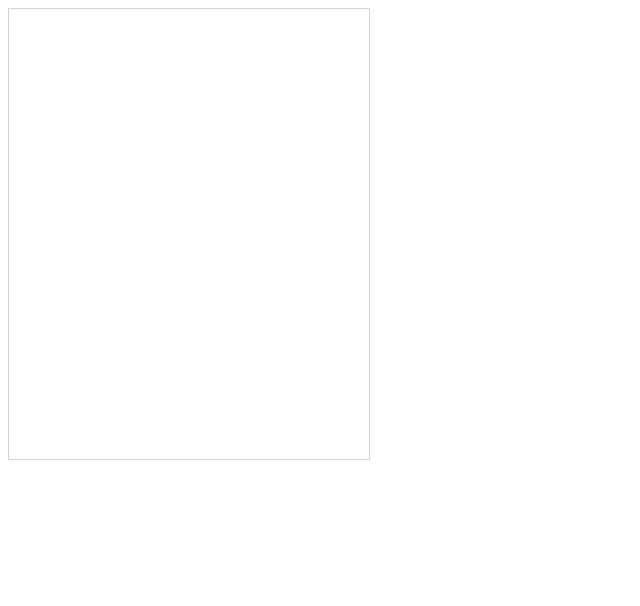
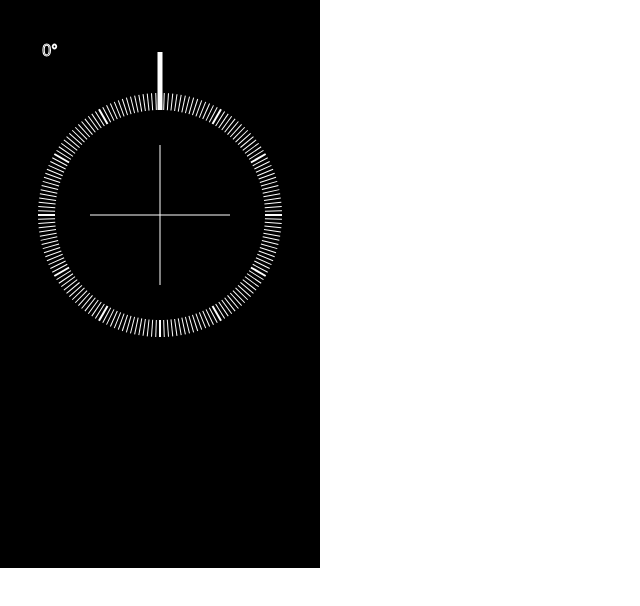
Before and after one commit to island205/H5Compass, a website: page index.html in a window 1280 px wide. Shown: the whole page, without its empty margins (0-640 px from the left). Drawn offline with nearby package versions, Linux system fonts and the light colour scheme.

Commit message:
it works

```diff
--- a/index.html
+++ b/index.html
@@ -2,37 +2,24 @@
 <html lang="en">
   <head>
     <meta charset="UTF-8">
-    <title>H5Gradienter</title>
+    <title>H5Compass</title>
+    <meta name="viewport" content="initial-scale=1.0, minimum-scale=1.0, maximum-scale=1.0, user-scalable=no">
+    <style type="text/css">
+      html, body {
+        height: 100%;
+        width: 100%;
+        margin: 0;
+        padding: 0;
+      }
+      #canvas {
+        width: 320px;
+        height: 568px;
+      }
+    </style>
   </head>
   <body>
-    <canvas id="myCanvas" width="360" height="450" style="border:1px solid #d3d3d3;">
-    <script type="text/javascript">
-    function deviceOrientationListener(event) {
-      var c = document.getElementById("myCanvas");
-      var ctx = c.getContext("2d");
-      ctx.clearRect(0, 0, c.width, c.height);
-      ctx.fillStyle = "#FF7777";
-      ctx.font = "14px Verdana";
-      ctx.fillText("Alpha: " + Math.round(event.alpha), 10, 20);
-      ctx.beginPath();
-      ctx.moveTo(180, 75);
-      ctx.lineTo(210, 75);
-      ctx.arc(180, 75, 60, 0, event.alpha * Math.PI / 180);
-      ctx.fill();
-      ctx.fillStyle = "#FF6600";
-      ctx.fillText("Beta: " + Math.round(event.beta), 10, 140);
-      ctx.beginPath();
-      ctx.fillRect(180, 150, event.beta, 90);
-      ctx.fillStyle = "#FF0000";
-      ctx.fillText("Gamma: " + Math.round(event.gamma), 10, 270);
-      ctx.beginPath();
-      ctx.fillRect(90, 340, 180, event.gamma);
-    }
-    if(window.DeviceOrientationEvent) {
-    window.addEventListener('deviceorientation', deviceOrientationListener)
-    } else {
-    alert("Sorry your browser doesn't support Device Orientation")
-    }
-    </script>
+    <div id="canvas"></div>
+    <script type="text/javascript" src="./bower_components/raphael/raphael.js"></script>
+    <script type="text/javascript" src="./index.js"></script>
   </body>
 </html>
--- /dev/null
+++ b/index.js
@@ -0,0 +1,57 @@
+var canvas = Raphael('canvas', 320, 568)
+canvas.rect(0, 0, 320, 568).attr('fill', 'black')
+// center point 160 215
+// cross: length 140
+// inner circle r 105
+// outer circle r 125
+// north length 58 width 5
+// deg circle r 150
+var cross = canvas.set()
+var crossStyle = {
+  stroke: 'white',
+  'stroke-width': 1
+}
+cross.push(
+  canvas.path('M90 215L230 215').attr(crossStyle),
+  canvas.path('M160 145L160 285').attr(crossStyle)
+)
+var northBar = canvas.path('M160 110L160 52').attr({
+  stroke: 'white',
+  'stroke-width': 5
+})
+var compass = canvas.set()
+var strokeWidth
+var billet
+for (var i = 0; i < 360 ; i = i + 2) {
+  if (i%30 == 0) {
+    strokeWidth = 2
+  } else {
+    strokeWidth = 1
+  }
+  billet = canvas.path('M160 110L160 93').attr({
+      stroke: 'white',
+      'stroke-width': strokeWidth
+    }).transform('R' + i + ', 160, 215')
+  billet.degPosition = i
+  compass.push(
+    billet
+  )
+}
+var alphaText = canvas.text(50, 50, '0°').attr({
+  stroke: 'white',
+  'font-size': '16px'
+})
+function deviceOrientationListener(event) {
+  alphaText.attr({
+    text: parseInt(event.alpha) + '°'
+  })
+  compass.forEach(function(billet) {
+    billet.transform('R' + (billet.degPosition + event.alpha) + ',160, 215')
+  })
+
+}
+if (window.DeviceOrientationEvent) {
+  window.addEventListener('deviceorientation', deviceOrientationListener)
+} else {
+  alert("Sorry your browser doesn't support Device Orientation")
+}
```
Also changed, not shown: bower.json (added, +18 -0 lines), 1 other file.
